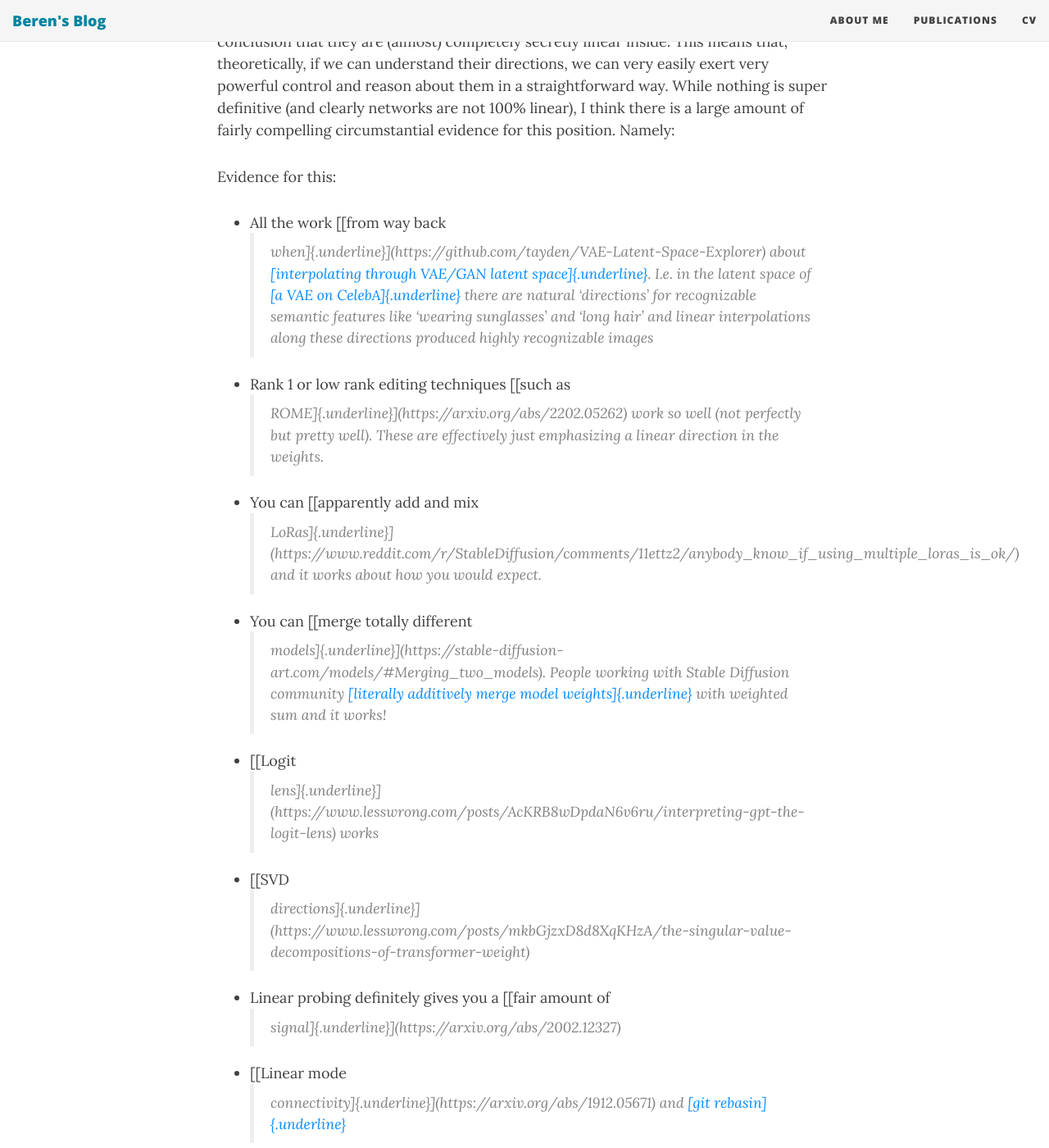
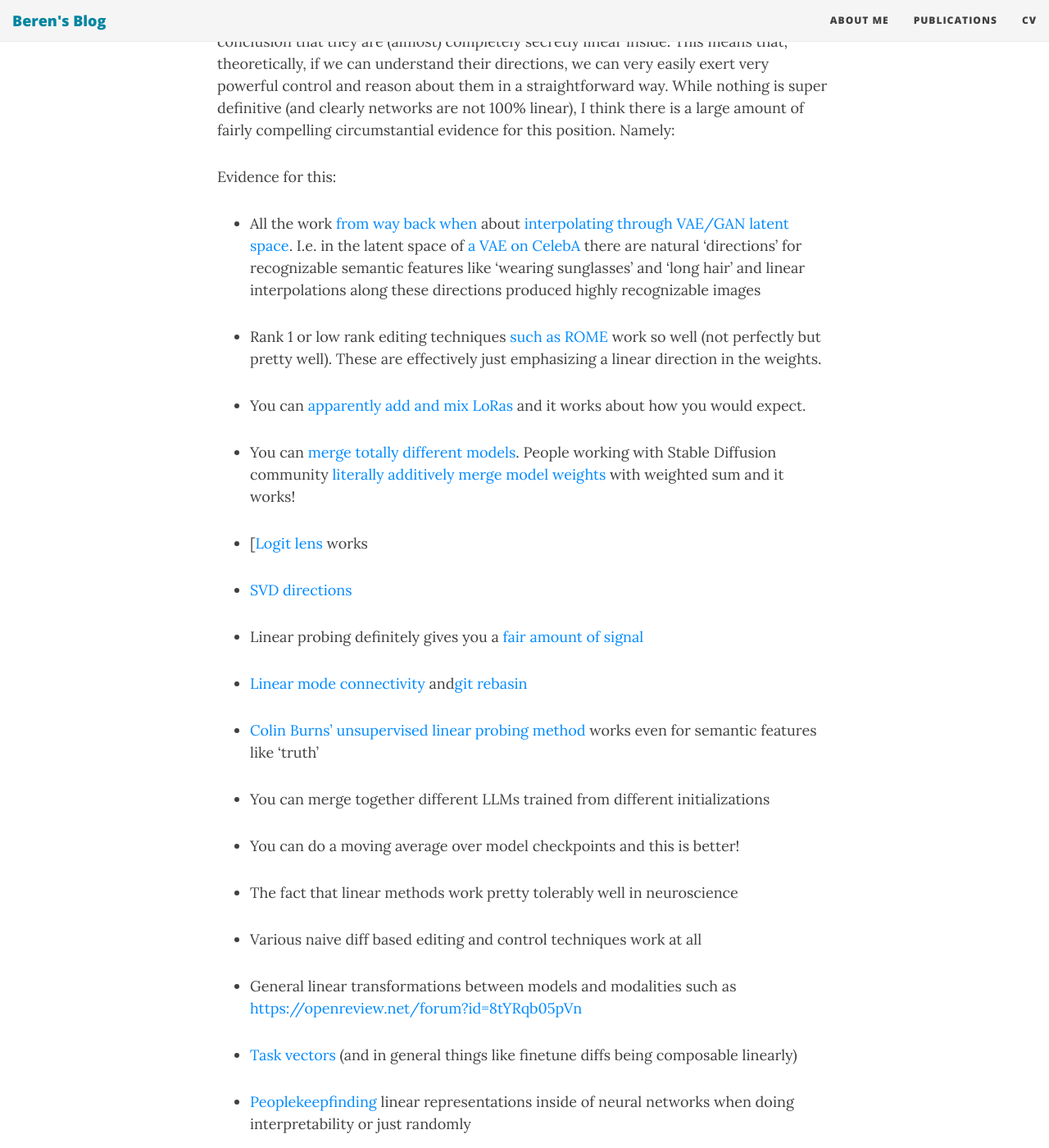
Before and after one commit to BerenMillidge/BerenMillidge.github.io, a Jekyll site: the page built from _posts/2023-04-04-DL-models-are-secretly-linear.md, in a window 1280 px wide and 1400 px high, scrolled down 316 px. Shown: the whole window at 82% size. Built offline with Jekyll 4.4.1, drawn with Linux system fonts in a browser that asks for light colours; nearby versions of some CDN libraries; some of the changed text lies outside the part shown.

Commit message:
fix bad pandac conversion formatting
ugh

```diff
--- a/_posts/2023-04-04-DL-models-are-secretly-linear.md
+++ b/_posts/2023-04-04-DL-models-are-secretly-linear.md
@@ -14,72 +14,37 @@ position. Namely:
 
 Evidence for this:
 
--   All the work [[from way back
-    > when]{.underline}](https://github.com/tayden/VAE-Latent-Space-Explorer)
-    > about [[interpolating through VAE/GAN latent
-    > space]{.underline}](https://arxiv.org/pdf/2102.12139.pdf). I.e. in
-    > the latent space of [[a VAE on
-    > CelebA]{.underline}](https://arxiv.org/pdf/1807.07543.pdf) there
-    > are natural 'directions' for recognizable semantic features like
-    > 'wearing sunglasses' and 'long hair' and linear interpolations
-    > along these directions produced highly recognizable images
+-   All the work [from way back when](https://github.com/tayden/VAE-Latent-Space-Explorer) about [interpolating through VAE/GAN latent space](https://arxiv.org/pdf/2102.12139.pdf). I.e. in the latent space of [a VAE on CelebA](https://arxiv.org/pdf/1807.07543.pdf) there are natural 'directions' for recognizable semantic features like 'wearing sunglasses' and 'long hair' and linear interpolations along these directions produced highly recognizable images
 
--   Rank 1 or low rank editing techniques [[such as
-    > ROME]{.underline}](https://arxiv.org/abs/2202.05262) work so well
-    > (not perfectly but pretty well). These are effectively just
-    > emphasizing a linear direction in the weights.
+-   Rank 1 or low rank editing techniques [such as ROME](https://arxiv.org/abs/2202.05262) work so well (not perfectly but pretty well). These are effectively just emphasizing a linear direction in the weights.
 
--   You can [[apparently add and mix
-    > LoRas]{.underline}](https://www.reddit.com/r/StableDiffusion/comments/11ettz2/anybody_know_if_using_multiple_loras_is_ok/)
-    > and it works about how you would expect.
+-   You can [apparently add and mix LoRas](https://www.reddit.com/r/StableDiffusion/comments/11ettz2/anybody_know_if_using_multiple_loras_is_ok/) and it works about how you would expect.
 
--   You can [[merge totally different
-    > models]{.underline}](https://stable-diffusion-art.com/models/#Merging_two_models).
-    > People working with Stable Diffusion community [[literally
-    > additively merge model
-    > weights]{.underline}](https://www.reddit.com/r/StableDiffusion/comments/11kau9d/what_is_the_point_of_the_endless_model_merges/)
-    > with weighted sum and it works!
+-   You can [merge totally different models](https://stable-diffusion-art.com/models/#Merging_two_models). People working with Stable Diffusion community [literally additively merge model weights](https://www.reddit.com/r/StableDiffusion/comments/11kau9d/what_is_the_point_of_the_endless_model_merges/) with weighted sum and it works!
 
--   [[Logit
-    > lens]{.underline}](https://www.lesswrong.com/posts/AcKRB8wDpdaN6v6ru/interpreting-gpt-the-logit-lens)
-    > works
+-   [[Logit lens](https://www.lesswrong.com/posts/AcKRB8wDpdaN6v6ru/interpreting-gpt-the-logit-lens) works
 
--   [[SVD
-    > directions]{.underline}](https://www.lesswrong.com/posts/mkbGjzxD8d8XqKHzA/the-singular-value-decompositions-of-transformer-weight)
+-   [SVD directions](https://www.lesswrong.com/posts/mkbGjzxD8d8XqKHzA/the-singular-value-decompositions-of-transformer-weight)
 
--   Linear probing definitely gives you a [[fair amount of
-    > signal]{.underline}](https://arxiv.org/abs/2002.12327)
+-   Linear probing definitely gives you a [fair amount of signal](https://arxiv.org/abs/2002.12327)
 
--   [[Linear mode
-    > connectivity]{.underline}](https://arxiv.org/abs/1912.05671) and
-    > [[git rebasin]{.underline}](https://arxiv.org/abs/2209.04836)
+-   [Linear mode connectivity](https://arxiv.org/abs/1912.05671) and[git rebasin](https://arxiv.org/abs/2209.04836)
 
--   [[Colin Burns' unsupervised linear probing
-    > method]{.underline}](https://arxiv.org/abs/2212.03827) works even
-    > for semantic features like 'truth'
+-   [Colin Burns' unsupervised linear probing method](https://arxiv.org/abs/2212.03827) works even for semantic features like 'truth'
 
--   You can merge together different LLMs trained from different
-    > initializations
+-   You can merge together different LLMs trained from different initializations
 
--   You can do a moving average over model checkpoints and this is
-    > better!
+-   You can do a moving average over model checkpoints and this is better!
 
--   The fact that linear methods work pretty tolerably well in
-    > neuroscience
+-   The fact that linear methods work pretty tolerably well in neuroscience
 
 -   Various naive diff based editing and control techniques work at all
 
--   General linear transformations between models and modalities such as
-    > [[https://openreview.net/forum?id=8tYRqb05pVn]{.underline}](https://openreview.net/forum?id=8tYRqb05pVn)
+-   General linear transformations between models and modalities such as [https://openreview.net/forum?id=8tYRqb05pVn](https://openreview.net/forum?id=8tYRqb05pVn)
 
--   [[Task vectors]{.underline}](https://arxiv.org/abs/2212.04089) (and
-    > in general things like finetune diffs being composable linearly)
+-   [Task vectors](https://arxiv.org/abs/2212.04089) (and in general things like finetune diffs being composable linearly)
 
--   [[People]{.underline}](https://arxiv.org/pdf/1704.01444.pdf)
-    > [[keep]{.underline}](https://www.lesswrong.com/posts/cAC4AXiNC5ig6jQnc/understanding-and-controlling-a-maze-solving-policy-network)
-    > [[finding]{.underline}](https://www.lesswrong.com/posts/nmxzr2zsjNtjaHh7x/actually-othello-gpt-has-a-linear-emergent-world)
-    > linear representations inside of neural networks when doing
-    > interpretability or just randomly
+-   [People](https://arxiv.org/pdf/1704.01444.pdf)[keep](https://www.lesswrong.com/posts/cAC4AXiNC5ig6jQnc/understanding-and-controlling-a-maze-solving-policy-network)[finding](https://www.lesswrong.com/posts/nmxzr2zsjNtjaHh7x/actually-othello-gpt-has-a-linear-emergent-world) linear representations inside of neural networks when doing interpretability or just randomly
 
 If this is true, then I feel like we should be able to achieve quite a
 high level of control and understanding of NNs solely by straightforward
@@ -106,24 +71,12 @@ the right levers. If there is a prevailing linearity, then this should make a nu
 
 Why might networks actually be linear-ish?
 
-1.  Natural abstractions hypothesis. Most abstractions are naturally
-    > linear and compositional in some sense (why?)
+1.  Natural abstractions hypothesis. Most abstractions are naturally linear and compositional in some sense (why?)
 
-2.  NNs or SGD has strong Occams razor priors towards simplicity and
-    > linear = simple
+2.  NNs or SGD has strong Occams razor priors towards simplicity and linear = simple
 
-3.  Architectural evolution -- strongly nonlinear functions are
-    > extremely hard to learn with SGD due to poor conditioning. Linear
-    > functions are naturally easier to learn and find with SGD
+3.  Architectural evolution -- strongly nonlinear functions are extremely hard to learn with SGD due to poor conditioning. Linear functions are naturally easier to learn and find with SGD
 
-4.  Some NTK like theory. Specifically, as NNs get larger, they move
-    > less from their initial condition to the solution, so we can
-    > increasingly approximate them with linear taylor expansions.
-    > Haven't totally worked out the validity of this yet but
-    > intuitively seems vaguely sensible.
+4.  Some NTK like theory. Specifically, as NNs get larger, they move less from their initial condition to the solution, so we can increasingly approximate them with linear taylor expansions. Haven't totally worked out the validity of this yet but intuitively seems vaguely sensible.
 
-5.  Our brains can only really perceive linear features and so
-    > everything we successfully observe in NNs is linear too, we just
-    > miss all the massively nonlinear stuff. This is the anthropic
-    > argument and the bad view. We just miss all the nonlinear stuff
-    > and there lies the danger.
+5.  Our brains can only really perceive linear features and so everything we successfully observe in NNs is linear too, we just miss all the massively nonlinear stuff. This is the anthropic argument and the bad view. We just miss all the nonlinear stuff and there lies the danger.
```
